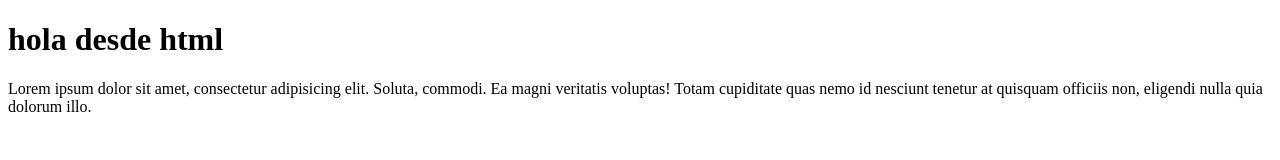
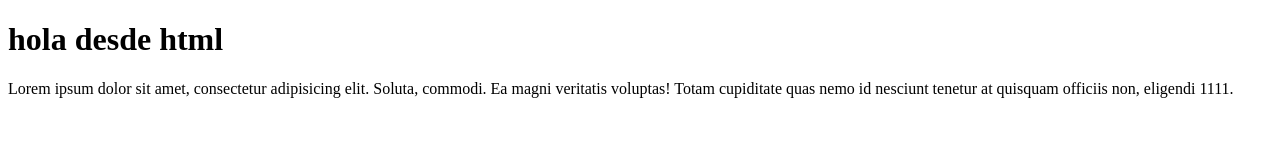
Before and after one commit to juanpablosala/git-repaso, a plain HTML site: page index.html in a window 1280 px wide. Drawn offline with Linux system fonts and the light colour scheme.

Commit message:
agregue 1111 al final

```diff
--- a/index.html
+++ b/index.html
@@ -7,6 +7,6 @@
 </head>
 <body>
     <h1>hola desde html</h1>
-    <p>Lorem ipsum dolor sit amet, consectetur adipisicing elit. Soluta, commodi. Ea magni veritatis voluptas! Totam cupiditate quas nemo id nesciunt tenetur at quisquam officiis non, eligendi nulla quia dolorum illo.</p>
+    <p>Lorem ipsum dolor sit amet, consectetur adipisicing elit. Soluta, commodi. Ea magni veritatis voluptas! Totam cupiditate quas nemo id nesciunt tenetur at quisquam officiis non, eligendi 1111.</p>
 </body>
 </html>
```
